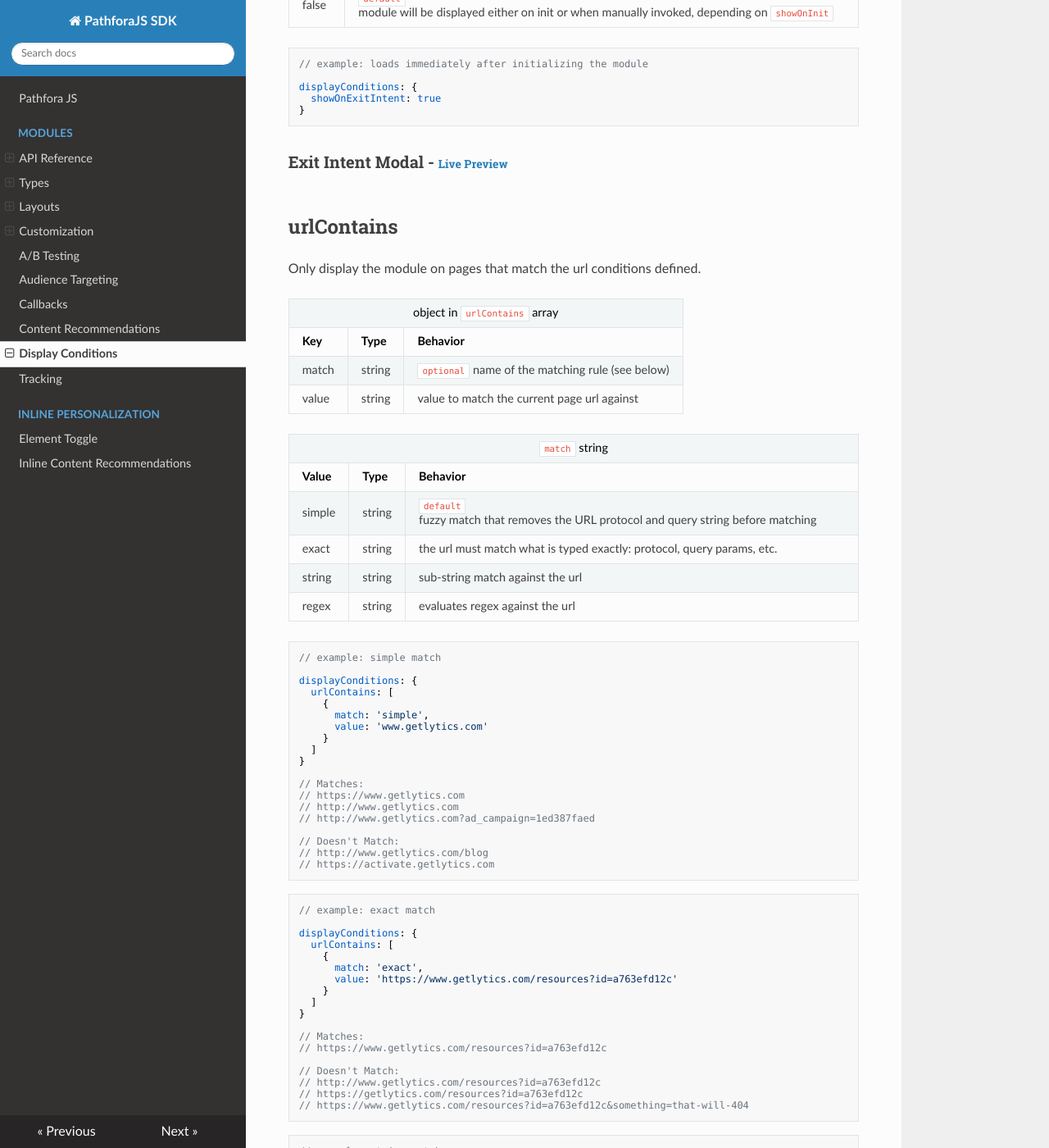
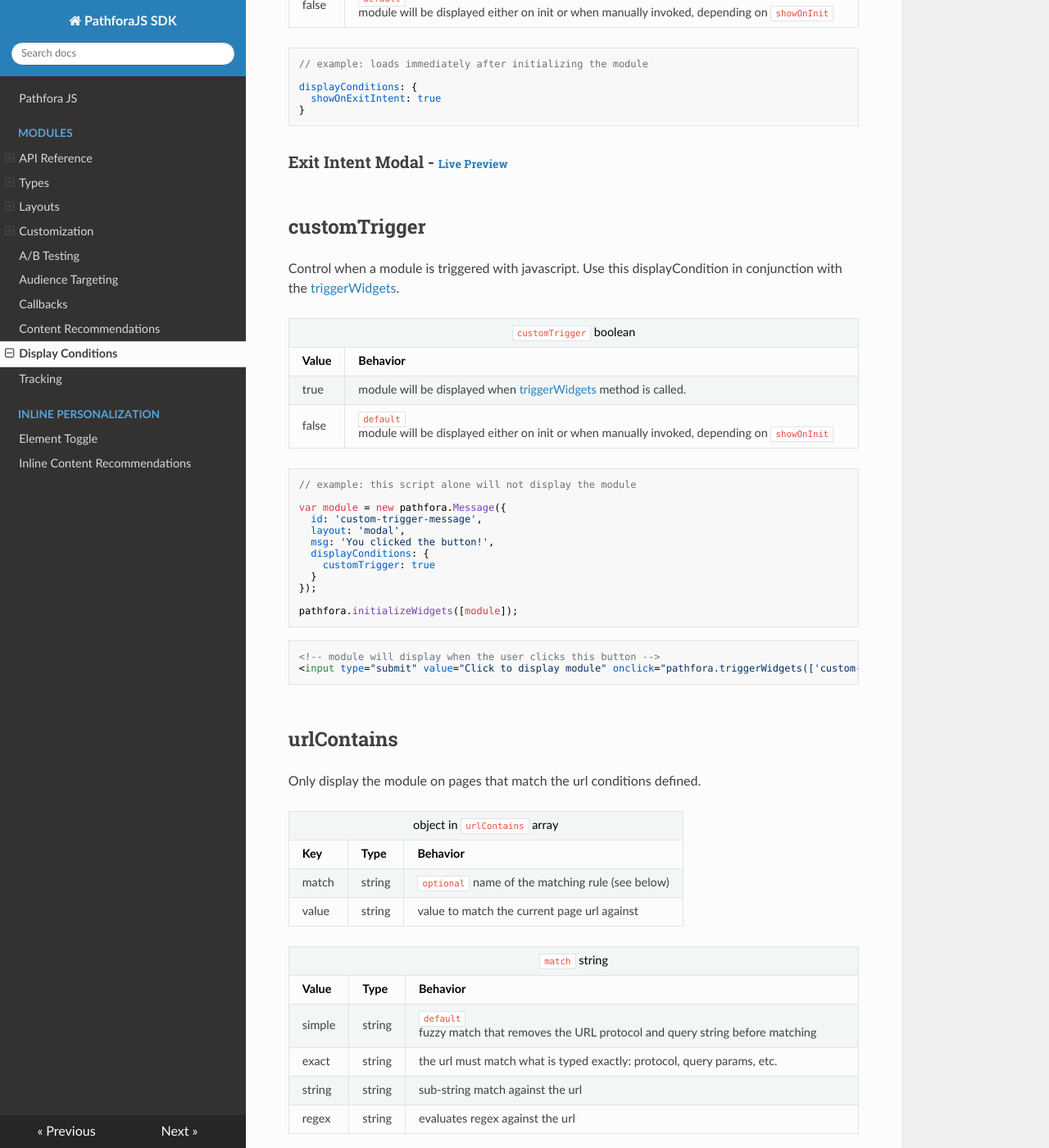
Before and after one commit to lytics/pathforajs, an MkDocs documentation site: the page built from docs/docs/display_conditions.md, in a window 1280 px wide and 1400 px high, scrolled down 6083 px. Shown: the whole window at 82% size. Built offline with MkDocs 1.6.1, drawn with Linux system fonts in a browser that asks for light colours; nearby versions of some CDN libraries; old or Windows-style settings are respelled for this version of MkDocs.

````diff
--- a/docs/docs/display_conditions.md
+++ b/docs/docs/display_conditions.md
@@ -473,6 +473,52 @@ displayConditions: {
 
 <h3>Exit Intent Modal - <a href="../examples/preview/config/exitIntentModal.html" target="_blank">Live Preview</a></h3>
 
+## customTrigger
+
+Control when a module is triggered with javascript. Use this displayCondition in conjunction with the [triggerWidgets](api/methods.md#triggerWidgets).
+
+<table>
+  <thead>
+    <tr>
+      <td colspan="2" align="center"><code>customTrigger</code> boolean</td>
+    </tr>
+    <tr>
+      <th>Value</th>
+      <th>Behavior</th>
+    </tr>
+  </thead>
+
+  <tr>
+    <td>true</td>
+    <td>module will be displayed when <a href="../api/methods/#triggerWidgets">triggerWidgets</a> method is called.</td>
+  </tr>
+  <tr>
+    <td>false</td>
+    <td><code>default</code> module will be displayed either on init or when manually invoked, depending on <code>showOnInit</code></td>
+  </tr>
+</table>
+
+``` javascript
+// example: this script alone will not display the module
+
+var module = new pathfora.Message({
+  id: 'custom-trigger-message',
+  layout: 'modal',
+  msg: 'You clicked the button!',
+  displayConditions: {
+    customTrigger: true
+  }
+});
+
+pathfora.initializeWidgets([module]);
+```
+
+```html
+<!-- module will display when the user clicks this button -->
+<input type="submit" value="Click to display module" onclick="pathfora.triggerWidgets(['custom-trigger-message'])">
+```
+
+
 ## urlContains
 
 Only display the module on pages that match the url conditions defined.
````
Also changed, not shown: docs/docs/api/methods.md (+24 -0 lines), 4 other files.
